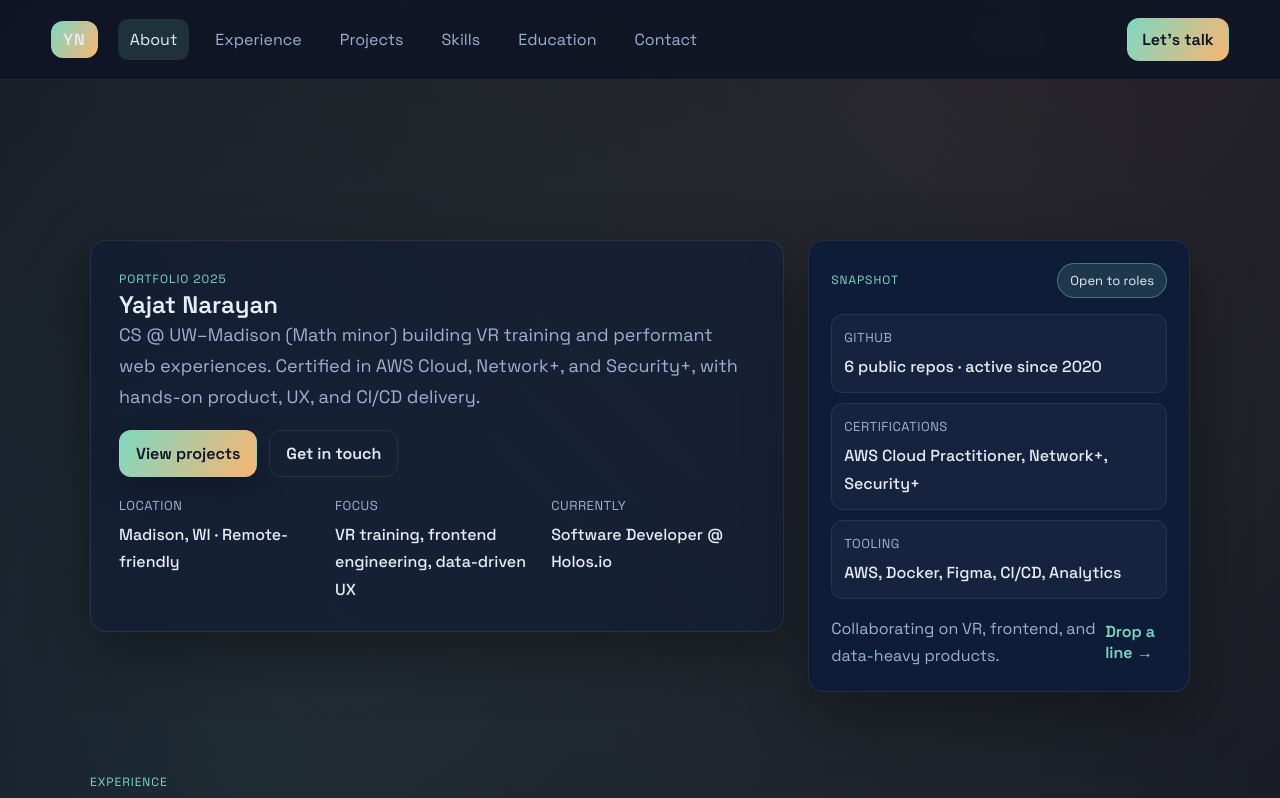
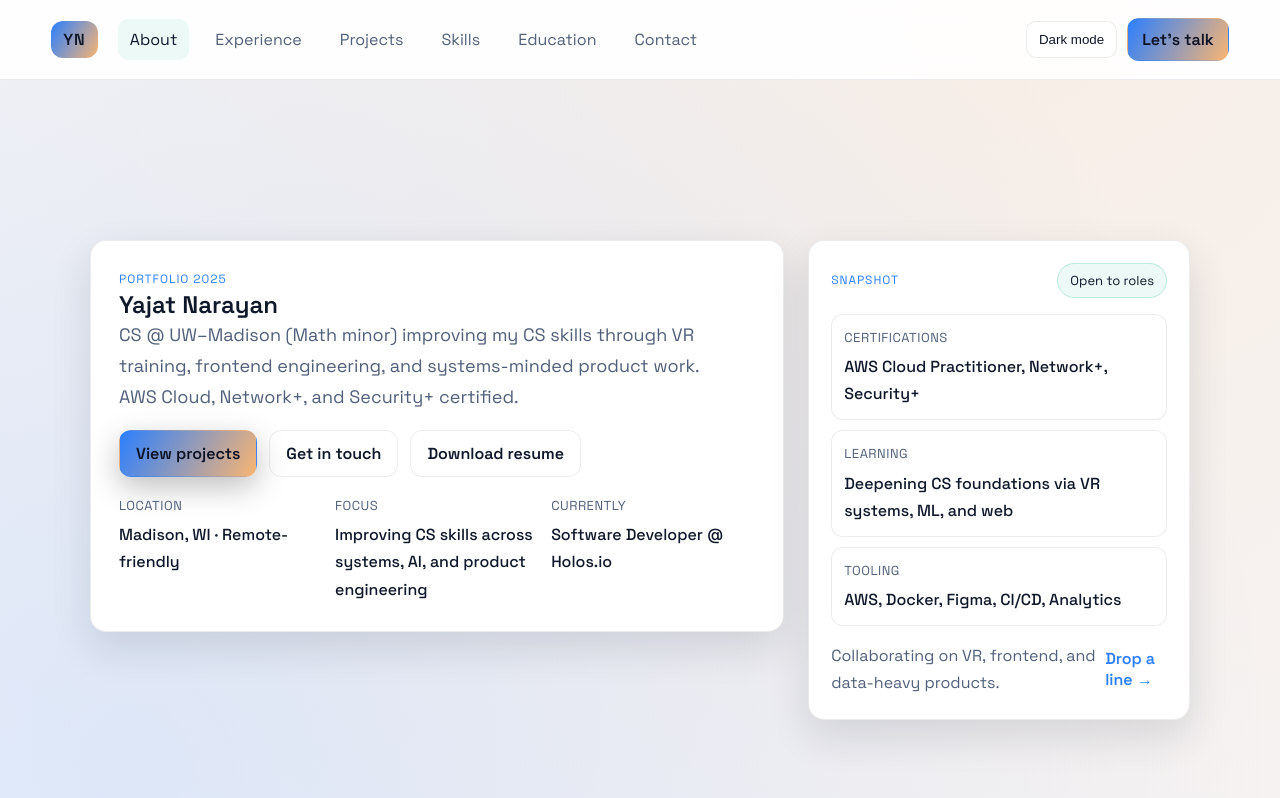
Before and after one commit to yajatnarayan/yajatnarayan.github.io, a React (Vite) app: page / in a window 1280 px wide. Shown: the top 798 px of the page. Built offline with nearby package versions, Linux system fonts and the light colour scheme.

Commit message:
feat: add light mode, resume link, updated experience

```diff
--- a/src/App.css
+++ b/src/App.css
@@ -20,7 +20,7 @@
   width: 100%;
   padding: 18px 4vw;
   backdrop-filter: blur(12px);
-  background: rgba(13, 19, 37, 0.8);
+  background: var(--header-bg);
   border-bottom: 1px solid var(--border);
 }
 
@@ -83,6 +83,25 @@
   background: var(--text);
 }
 
+.header__actions {
+  display: flex;
+  align-items: center;
+  gap: 10px;
+}
+
+.theme-toggle {
+  padding: 10px 12px;
+  border-radius: 10px;
+  border: 1px solid var(--border);
+  background: var(--panel);
+  color: var(--text);
+  cursor: pointer;
+}
+
+.theme-toggle:hover {
+  background: rgba(255, 255, 255, 0.06);
+}
+
 .hero {
   display: grid;
   gap: 24px;
@@ -92,7 +111,7 @@
 }
 
 .hero__content {
-  background: rgba(15, 28, 56, 0.6);
+  background: var(--panel-strong);
   padding: 28px;
   border-radius: var(--radius);
   border: 1px solid var(--border);
@@ -248,7 +267,7 @@
 }
 
 .card {
-  background: rgba(16, 26, 50, 0.8);
+  background: var(--panel);
   border-radius: var(--radius);
   padding: 18px;
   border: 1px solid var(--border);
--- a/src/App.jsx
+++ b/src/App.jsx
@@ -126,6 +126,12 @@ const education = {
 function App() {
   const [navOpen, setNavOpen] = useState(false)
   const [activeId, setActiveId] = useState('about')
+  const [theme, setTheme] = useState(() => {
+    if (typeof window !== 'undefined') {
+      return window.matchMedia('(prefers-color-scheme: light)').matches ? 'light' : 'dark'
+    }
+    return 'dark'
+  })
 
   useEffect(() => {
     const sections = document.querySelectorAll('[data-section]')
@@ -153,8 +159,13 @@ function App() {
     return () => window.removeEventListener('keydown', closeOnEscape)
   }, [])
 
+  useEffect(() => {
+    document.documentElement.setAttribute('data-theme', theme)
+  }, [theme])
+
   const closeNav = () => setNavOpen(false)
   const toggleNav = () => setNavOpen((open) => !open)
+  const toggleTheme = () => setTheme((current) => (current === 'dark' ? 'light' : 'dark'))
 
   return (
     <div className="page">
@@ -174,6 +185,10 @@ function App() {
             </a>
           ))}
         </nav>
+        <div className="header__actions">
+          <button className="theme-toggle" onClick={toggleTheme}>
+            {theme === 'dark' ? 'Light mode' : 'Dark mode'}
+          </button>
           <a className="nav__cta" href="#contact">
             Let&apos;s talk
           </a>
@@ -187,6 +202,7 @@ function App() {
             <span />
             <span />
           </button>
+        </div>
       </header>
 
       <main className="shell" id="top">
@@ -195,8 +211,8 @@ function App() {
             <p className="eyebrow">Portfolio 2025</p>
             <h1>Yajat Narayan</h1>
             <p className="lede">
-              CS @ UW–Madison (Math minor) building VR training and performant web experiences. Certified in AWS Cloud,
-              Network+, and Security+, with hands-on product, UX, and CI/CD delivery.
+              CS @ UW–Madison (Math minor) improving my CS skills through VR training, frontend engineering, and
+              systems-minded product work. AWS Cloud, Network+, and Security+ certified.
             </p>
             <div className="hero__actions">
               <a className="btn" href="#projects">
@@ -204,6 +220,9 @@ function App() {
               </a>
               <a className="btn btn--ghost" href="#contact">
                 Get in touch
+              </a>
+              <a className="btn btn--ghost" href="/Resume.pdf" download>
+                Download resume
               </a>
             </div>
             <div className="hero__meta">
@@ -213,7 +232,7 @@ function App() {
               </div>
               <div>
                 <p className="meta__label">Focus</p>
-                <p className="meta__value">VR training, frontend engineering, data-driven UX</p>
+                <p className="meta__value">Improving CS skills across systems, AI, and product engineering</p>
               </div>
               <div>
                 <p className="meta__label">Currently</p>
@@ -228,12 +247,12 @@ function App() {
             </div>
             <ul className="panel__list">
               <li>
-                <p className="meta__label">GitHub</p>
-                <p className="meta__value">6 public repos · active since 2020</p>
+                <p className="meta__label">Certifications</p>
+                <p className="meta__value">AWS Cloud Practitioner, Network+, Security+</p>
               </li>
               <li>
-                <p className="meta__label">Certifications</p>
-                <p className="meta__value">AWS Cloud Practitioner, Network+, Security+</p>
+                <p className="meta__label">Learning</p>
+                <p className="meta__value">Deepening CS foundations via VR systems, ML, and web</p>
               </li>
               <li>
                 <p className="meta__label">Tooling</p>
@@ -370,7 +389,9 @@ function App() {
               </div>
               <div>
                 <p className="meta__label">Resume</p>
-                <p className="meta__value">Available on request</p>
+                <a className="link" href="/Resume.pdf" download>
+                  Download resume →
+                </a>
               </div>
             </div>
           </div>
--- a/src/index.css
+++ b/src/index.css
@@ -4,6 +4,7 @@
   --bg: #0d1325;
   --bg-muted: #101a32;
   --panel: #0f1c38;
+  --panel-strong: rgba(15, 28, 56, 0.6);
   --text: #e6edf7;
   --muted: #9db0d1;
   --border: rgba(255, 255, 255, 0.08);
@@ -11,6 +12,27 @@
   --accent-2: #f9b572;
   --shadow: 0 20px 60px rgba(0, 0, 0, 0.35);
   --radius: 16px;
+  --header-bg: rgba(13, 19, 37, 0.85);
+  --bg-gradient: radial-gradient(circle at 20% 20%, rgba(125, 216, 193, 0.1), transparent 35%),
+    radial-gradient(circle at 80% 0%, rgba(249, 181, 114, 0.12), transparent 40%),
+    linear-gradient(180deg, #0b1120 0%, #0b1221 100%);
+}
+
+[data-theme='light'] {
+  --bg: #f7f9fc;
+  --bg-muted: #eef2fb;
+  --panel: #ffffff;
+  --panel-strong: #ffffff;
+  --text: #0f172a;
+  --muted: #51607a;
+  --border: rgba(15, 23, 42, 0.08);
+  --accent: #2b7fff;
+  --accent-2: #f9b572;
+  --shadow: 0 16px 40px rgba(15, 23, 42, 0.12);
+  --header-bg: rgba(255, 255, 255, 0.92);
+  --bg-gradient: radial-gradient(circle at 10% 20%, rgba(43, 127, 255, 0.12), transparent 35%),
+    radial-gradient(circle at 80% 0%, rgba(249, 181, 114, 0.16), transparent 40%),
+    linear-gradient(180deg, #f7f9fc 0%, #eef2fb 100%);
 }
 
 * {
@@ -20,9 +42,7 @@
 body {
   margin: 0;
   font-family: 'Space Grotesk', 'Helvetica Neue', Arial, sans-serif;
-  background: radial-gradient(circle at 20% 20%, rgba(125, 216, 193, 0.1), transparent 35%),
-    radial-gradient(circle at 80% 0%, rgba(249, 181, 114, 0.12), transparent 40%),
-    linear-gradient(180deg, #0b1120 0%, #0b1221 100%);
+  background: var(--bg-gradient);
   color: var(--text);
   min-height: 100vh;
   scroll-behavior: smooth;
```
Also changed, not shown: 1 other file (tests, documents, lock files or other folders). Lines whose indentation alone changed are shown as unchanged.
